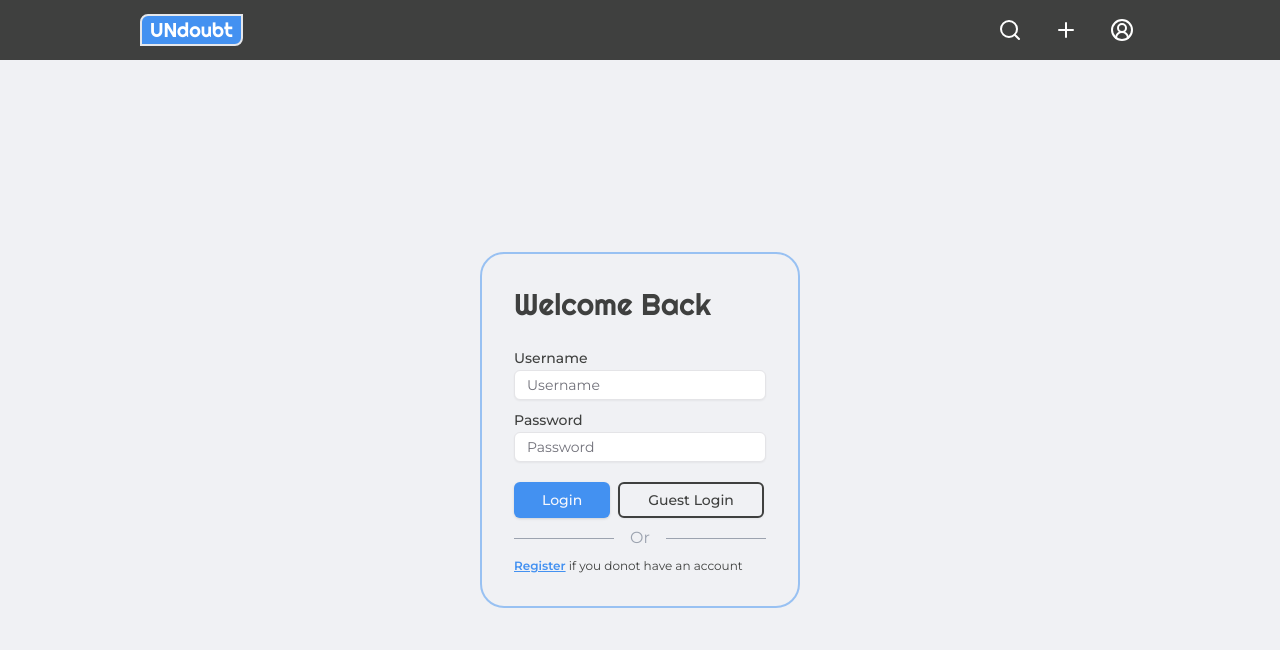
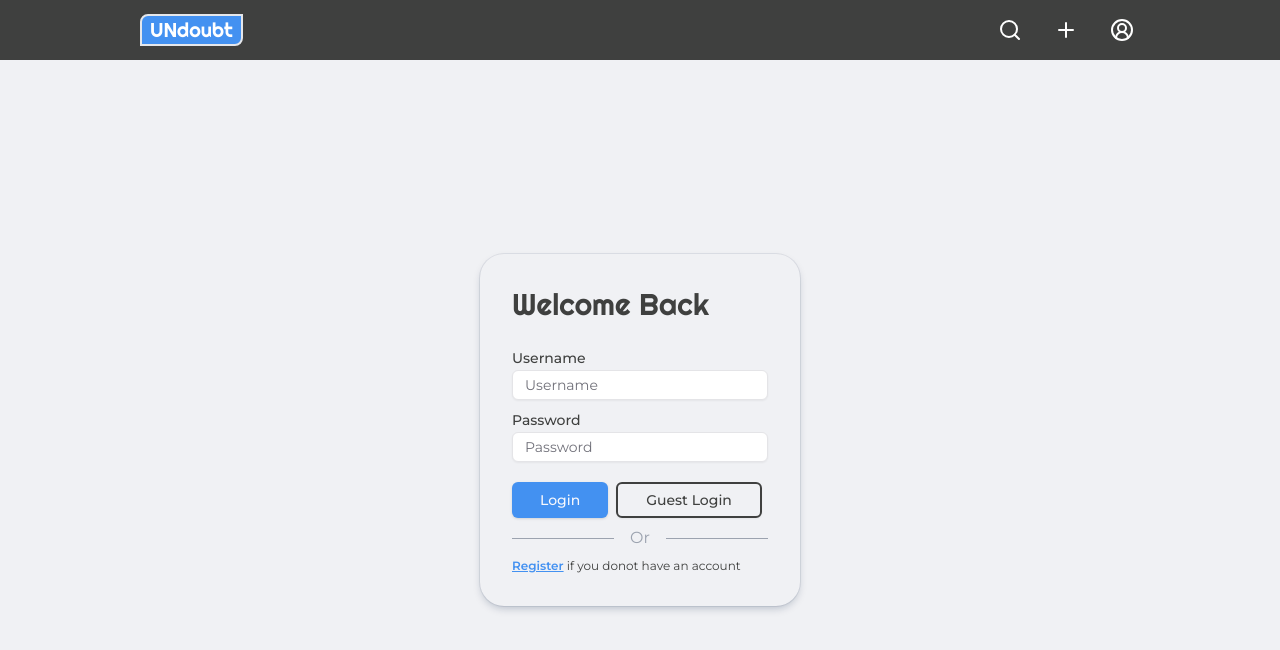
Before and after one commit to akashdas99/undoubt-next, a Next.js app: page /login in a window 1280 px wide. Shown: the top 650 px of the page. Built offline with nearby package versions, Linux system fonts and the light colour scheme; no server answers.

Commit message:
feat: updated bordered card style

```diff
--- a/src/app/globals.css
+++ b/src/app/globals.css
@@ -85,7 +85,9 @@
     text-wrap: balance;
   }
   .bordered-card {
-    @apply border-2 border-solid rounded-3xl border-primary/50;
+    @apply rounded-3xl;
+    box-shadow: rgba(9, 30, 66, 0.25) 0px 4px 8px -2px,
+      rgba(9, 30, 66, 0.08) 0px 0px 0px 1px;
   }
   .spinner-loader {
     width: 50px;
```
